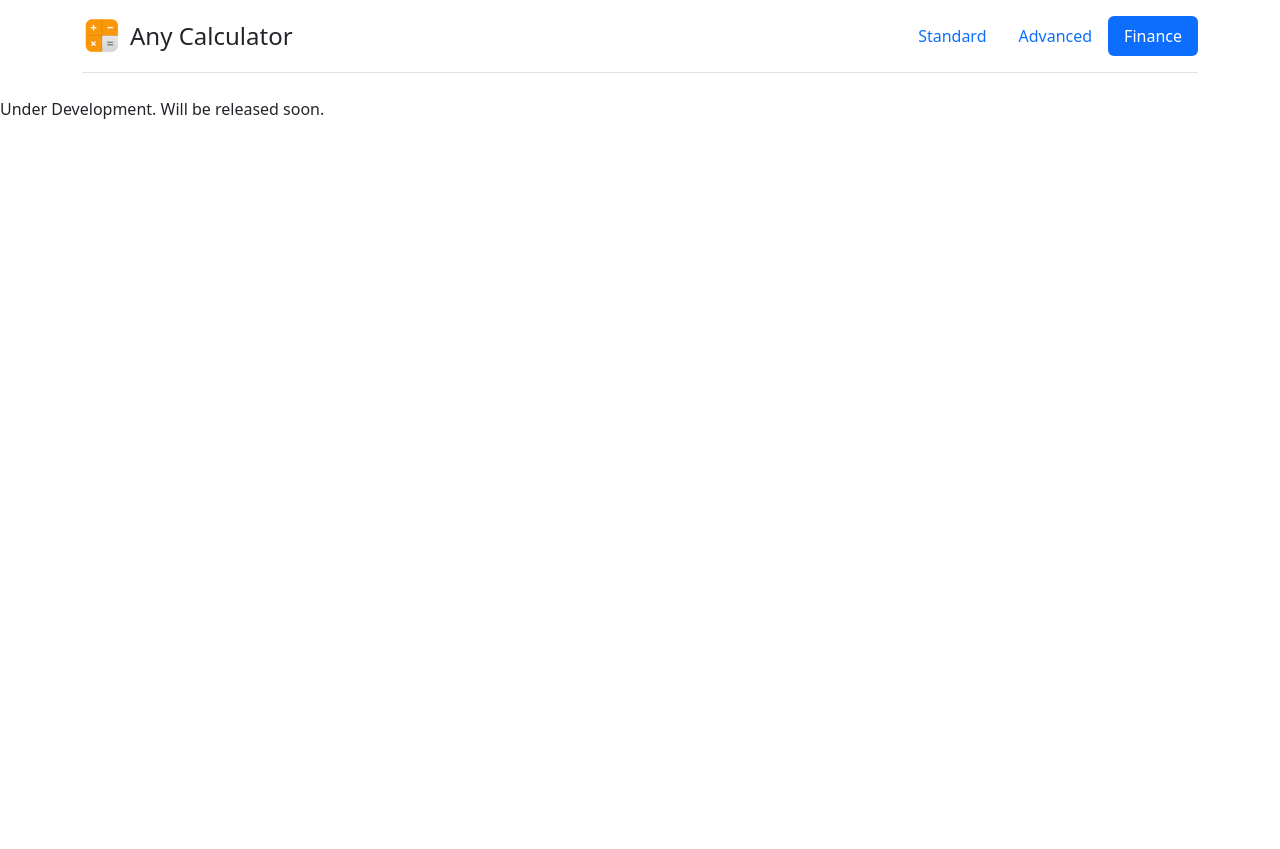
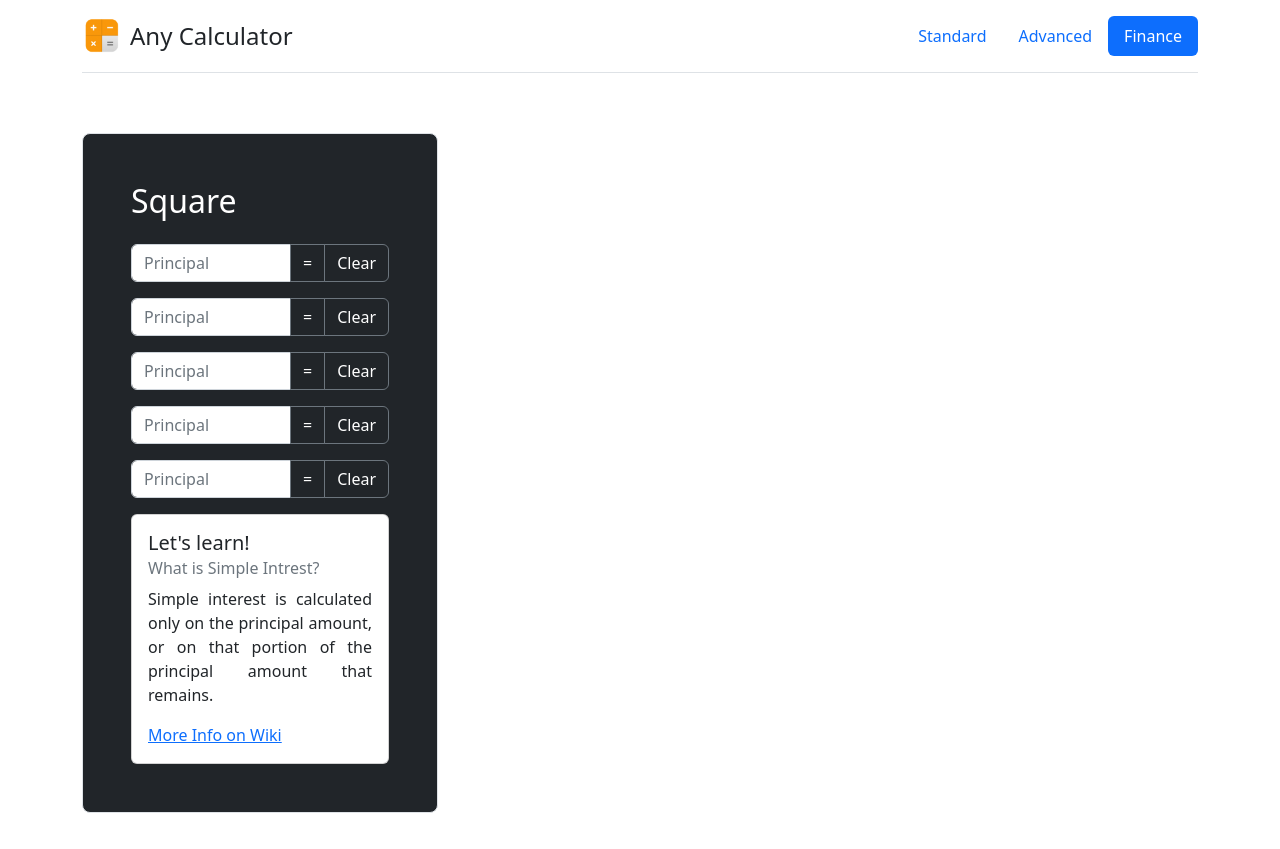
Before and after one commit to MasterNinad/UltimateCalculator, a plain HTML site: page finance.html in a window 1280 px wide. Before the commit the page ends 800 px from the top, so only its background shows below. Drawn offline with nearby package versions, Linux system fonts and the light colour scheme.

Commit message:
Update Finance

```diff
--- a/finance.html
+++ b/finance.html
@@ -28,6 +28,54 @@
                 </ul>
             </header>
         </div>
-        Under Development. Will be released soon.
+        <div class="container py-4">
+            <div class="row align-items-md-stretch">
+                <!--Simple Intrest-->
+                <div class="col-md-4" style="padding: 12px">
+                    <div class="h-100 p-5 bg-dark border rounded-3">
+                        <h2 class="mb-4 text-bg-dark">Square</h2>
+                        <!--Principal-->
+                        <div class="input-group mb-3">
+                            <input type="number" class="form-control" placeholder="Principal" aria-label="Principal" id="principalText">
+                            <button class="btn btn-outline-secondary text-bg-dark" type="button" onclick='sqFunc()'>=</button>
+                            <button class="btn btn-outline-secondary text-bg-dark" type="button" onclick='clearText("principalText")'>Clear</button>
+                        </div>
+                        <!--Years-->
+                        <div class="input-group mb-3">
+                            <input type="number" class="form-control" placeholder="Principal" aria-label="Principal" id="yearsText">
+                            <button class="btn btn-outline-secondary text-bg-dark" type="button" onclick='sqFunc()'>=</button>
+                            <button class="btn btn-outline-secondary text-bg-dark" type="button" onclick='clearText("yearsText")'>Clear</button>
+                        </div>
+                        <!--Rate-->
+                        <div class="input-group mb-3">
+                            <input type="number" class="form-control" placeholder="Principal" aria-label="Principal" id="rateText">
+                            <button class="btn btn-outline-secondary text-bg-dark" type="button" onclick='sqFunc()'>=</button>
+                            <button class="btn btn-outline-secondary text-bg-dark" type="button" onclick='clearText("rateText")'>Clear</button>
+                        </div>
+                        <!--Amount-->
+                        <div class="input-group mb-3">
+                            <input type="number" class="form-control" placeholder="Principal" aria-label="Principal" id="amountText">
+                            <button class="btn btn-outline-secondary text-bg-dark" type="button" onclick='sqFunc()'>=</button>
+                            <button class="btn btn-outline-secondary text-bg-dark" type="button" onclick='clearText("amountText")'>Clear</button>
+                        </div>
+                        <!--Intrest-->
+                        <div class="input-group mb-3">
+                            <input type="number" class="form-control" placeholder="Principal" aria-label="Principal" id="intrestText">
+                            <button class="btn btn-outline-secondary text-bg-dark" type="button" onclick='sqFunc()'>=</button>
+                            <button class="btn btn-outline-secondary text-bg-dark" type="button" onclick='clearText("intrestText")'>Clear</button>
+                        </div>
+
+                        <div class="card">
+                            <div class="card-body">
+                                <h5 class="card-title">Let's learn!</h5>
+                                <h6 class="card-subtitle mb-2 text-muted">What is Simple Intrest?</h6>
+                                <p class="card-text" style="text-align: justify;">Simple interest is calculated only on the principal amount, or on that portion of the principal amount that remains.</p>
+                                <a href="https://en.wikipedia.org/wiki/Interest#Simple_interest" class="card-link">More Info on Wiki</a>
+                            </div>
+                        </div>
+                    </div>
+                </div>
+            </div>
+        </div>
     </body>
 </html>
```
